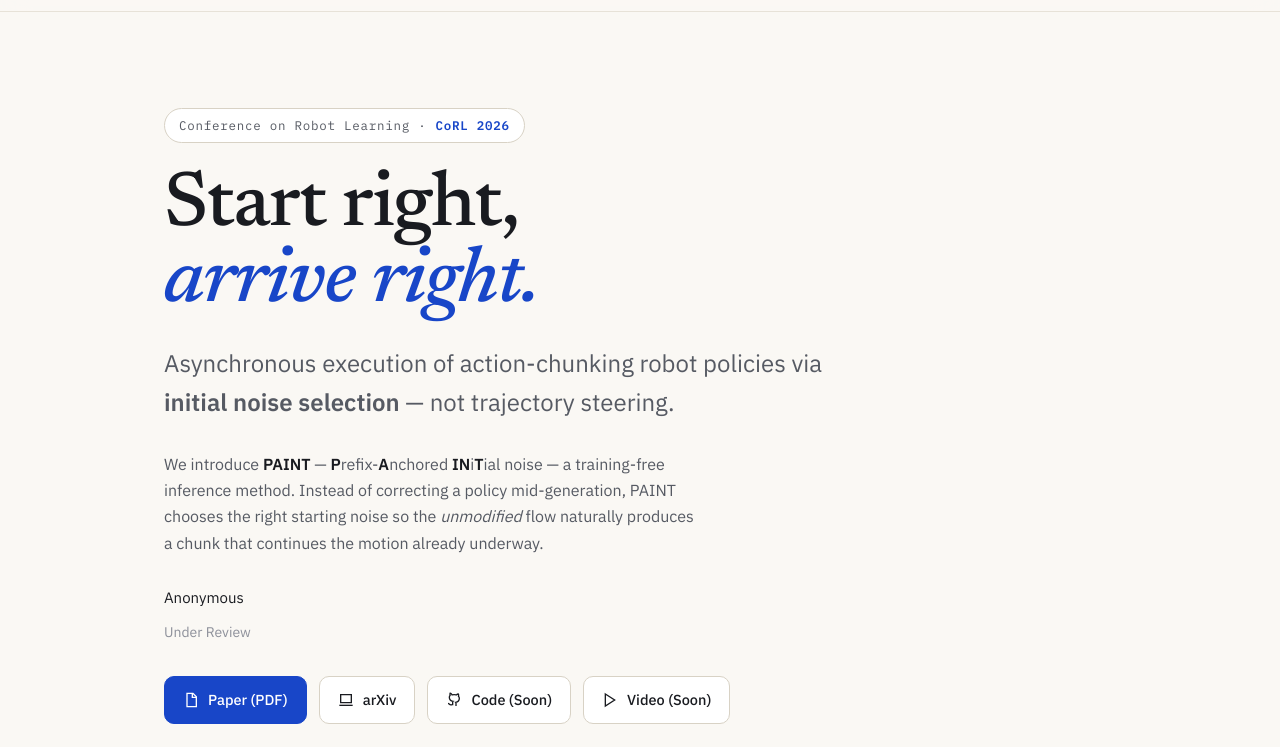
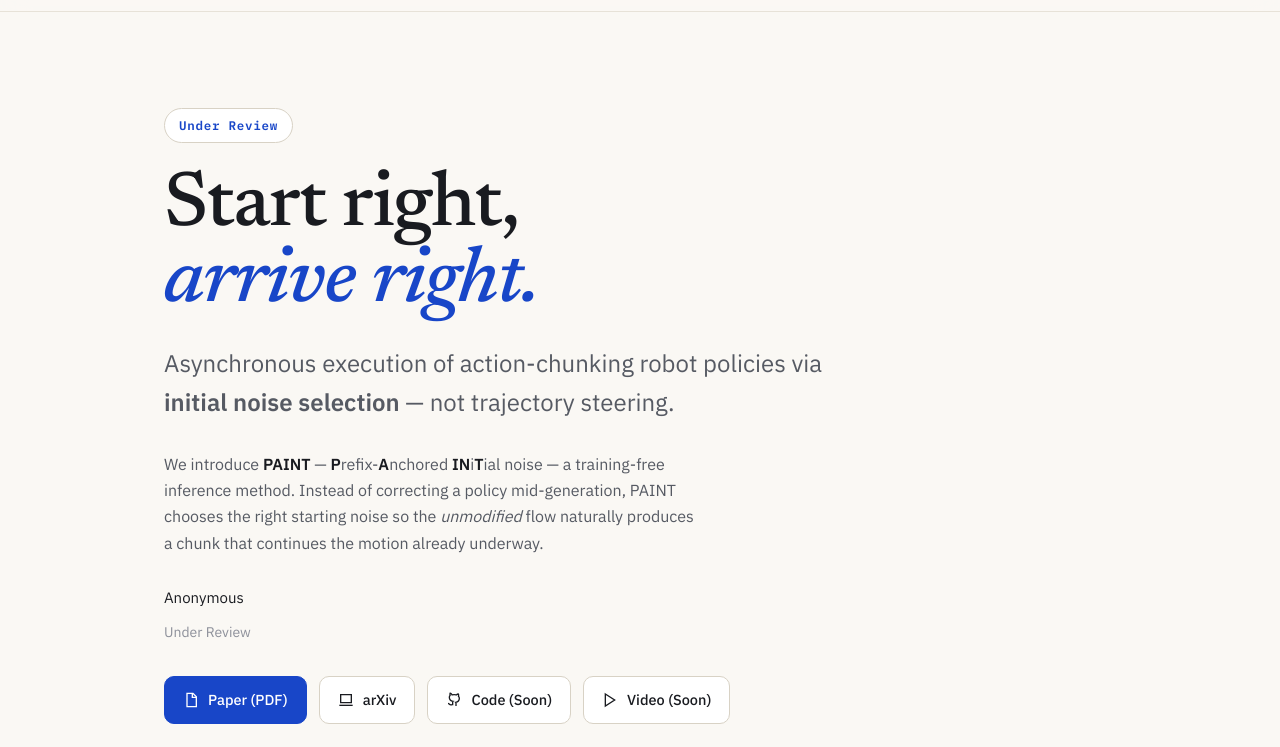
Before and after one commit to paint-action-chunking/paint-action-chunking.github.io, a plain HTML site: page index.html in a window 1280 px wide. Shown: the part 43-790 px from the top of the page. Drawn offline with nearby package versions, Linux system fonts and the light colour scheme.

Commit message:
[Update]

```diff
--- a/index.html
+++ b/index.html
@@ -43,7 +43,7 @@
 <!-- ============================ HERO ============================ -->
 <header class="section hero" id="top">
   <div class="wrap">
-    <span class="hero__tag reveal">Conference on Robot Learning · <b>CoRL&nbsp;2026</b></span>
+    <span class="hero__tag reveal"><b>Under&nbsp;Review</b></span>
     <h1 class="reveal">Start right,<br /><span class="accent">arrive right.</span></h1>
     <p class="hero__sub reveal">Asynchronous execution of action-chunking robot policies via <strong>initial&nbsp;noise selection</strong> — not trajectory steering.</p>
 
@@ -425,7 +425,7 @@
   <div class="wrap foot__inner">
     <div>
       <strong style="font-family:var(--font-mono);color:var(--ink)">PAINT</strong> — Prefix-Anchored Initial Noise<br />
-      <span style="font-size:13px">Submitted to CoRL 2026 · placeholder page for an anonymized submission</span>
+      <span style="font-size:13px">Under Review · placeholder page for an anonymized submission</span>
     </div>
     <div style="display:flex;gap:20px">
       <a href="paper/PAINT.pdf" target="_blank" rel="noopener">Paper</a><a href="#">arXiv</a><a href="#">Code</a><a href="#">Video</a>
```
